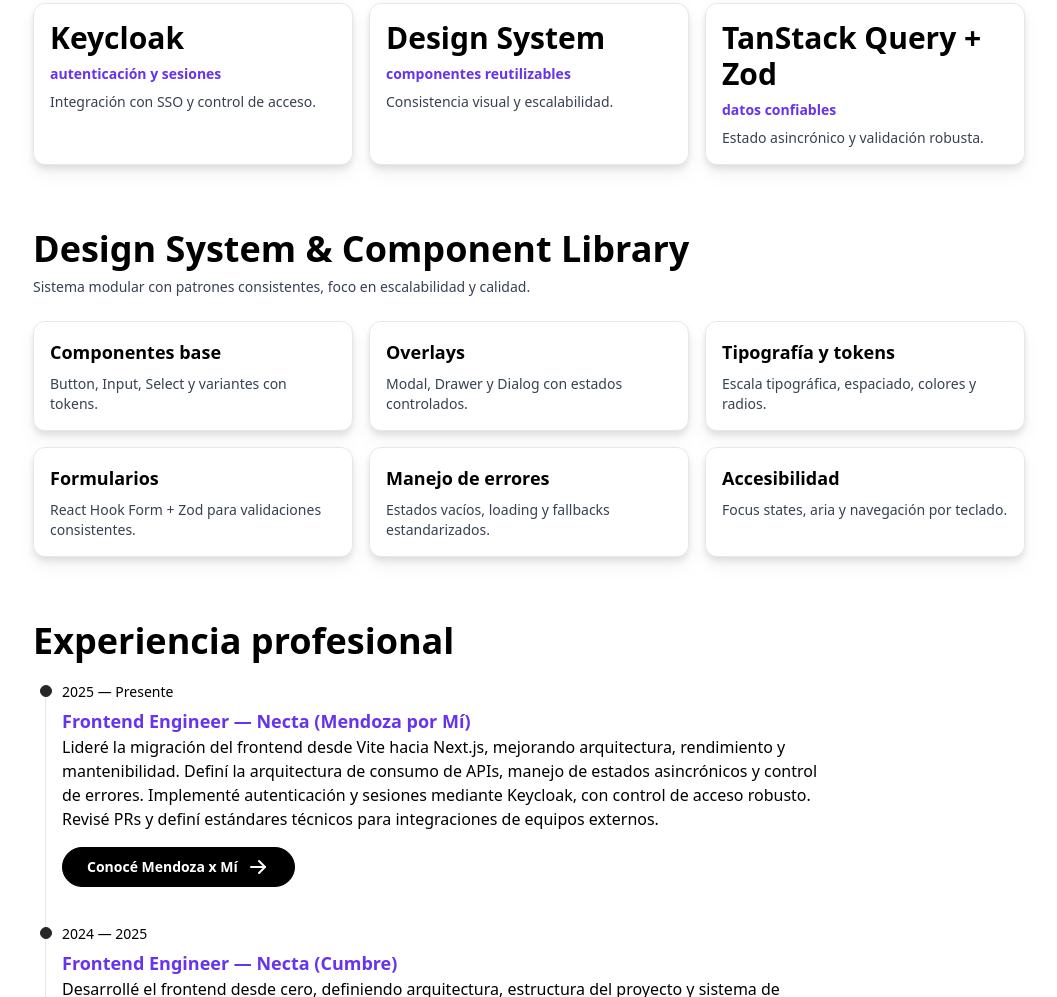
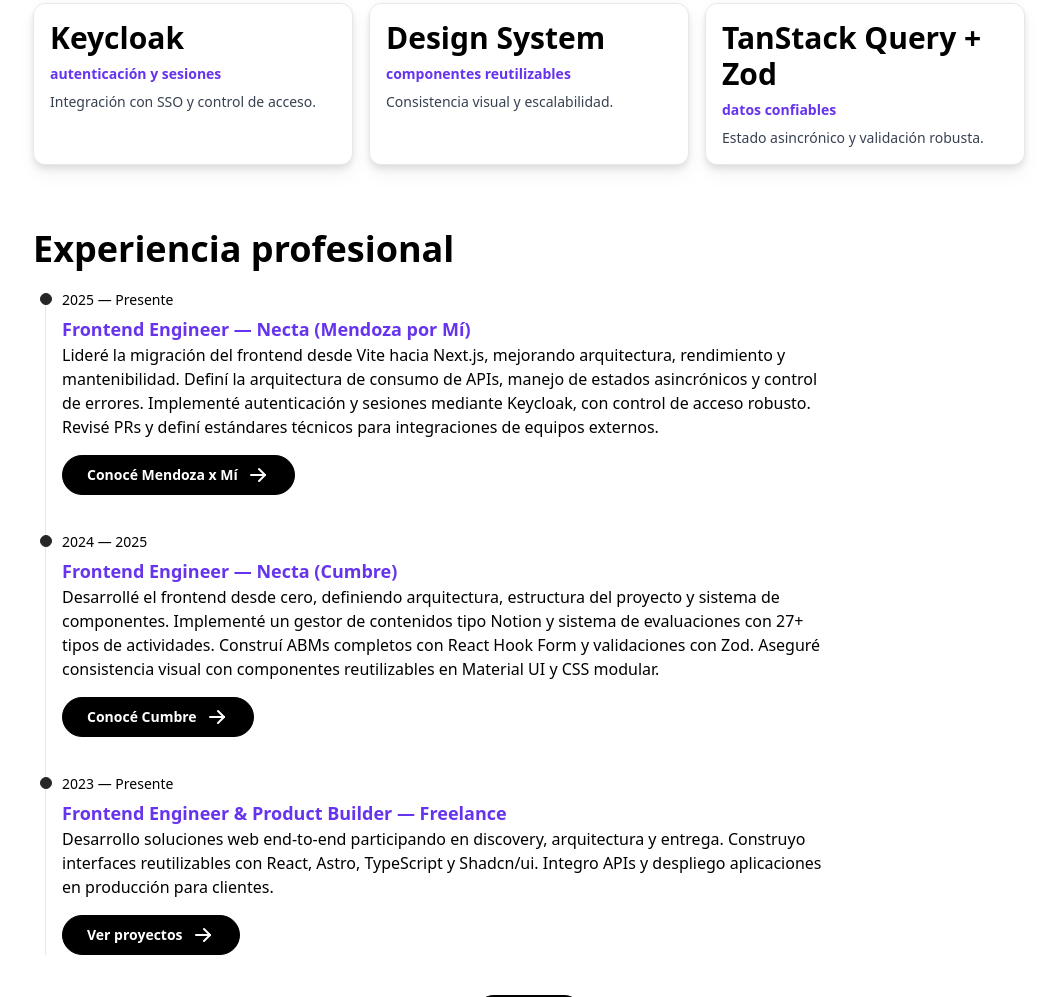
Before and after one commit to lucaszhh/my-portfolio, an Astro site: page / in a window 1280 px wide. Shown: the part 839-1836 px from the top of the page, without its empty margins (111-1168 px from the left). Built offline with nearby package versions, Linux system fonts and the light colour scheme; Astro itself is replaced by a stand-in of ours.

Commit message:
quito ds

```diff
--- a/src/pages/index.astro
+++ b/src/pages/index.astro
@@ -20,9 +20,9 @@
 	<section id="impact">
 		<Impact />
 	</section>
-	<section id="design-system">
+<!-- 	<section id="design-system">
 		<DesignSystem />
-	</section>
+	</section> -->
 	<section id="experience">
 		<Experience/>
 	</section>
```
